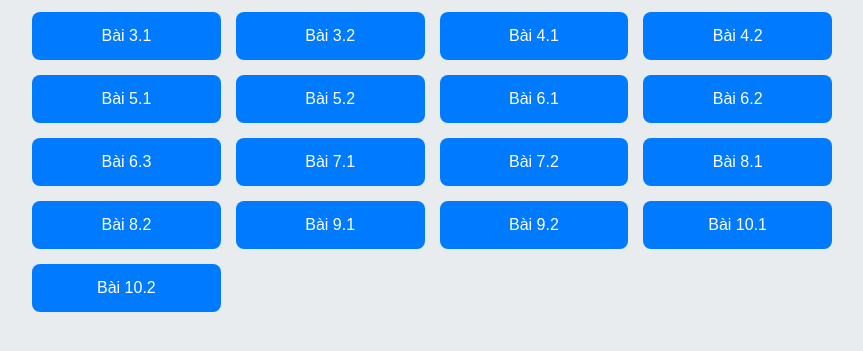
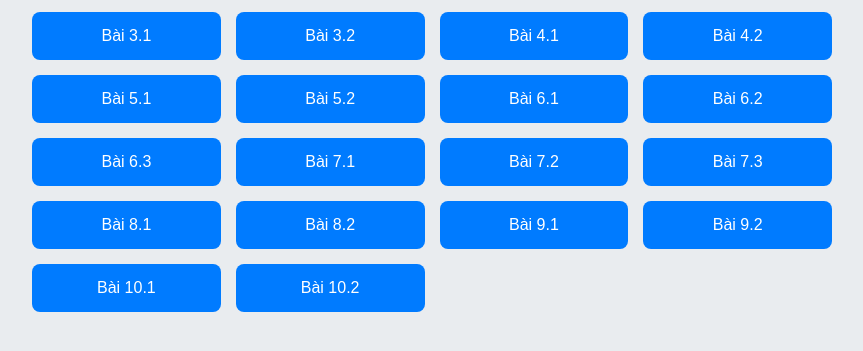
Before and after one commit to huyen549301-ship-it/tieng-trung-di-lam, a plain HTML site: page index.html in a window 1280 px wide. Shown: the part 165-516 px from the top of the page, without its empty margins (208-1071 px from the left). Drawn offline with Linux system fonts and the light colour scheme.

Commit message:
Update index.html

```diff
--- a/index.html
+++ b/index.html
@@ -27,6 +27,7 @@
             <button onclick="startLesson(6.3)">Bài 6.3</button>
             <button onclick="startLesson(7.1)">Bài 7.1</button>
             <button onclick="startLesson(7.2)">Bài 7.2</button>
+            <button onclick="startLesson(7.3)">Bài 7.3</button>
             <button onclick="startLesson(8.1)">Bài 8.1</button>
             <button onclick="startLesson(8.2)">Bài 8.2</button>
             <button onclick="startLesson(9.1)">Bài 9.1</button>
```
